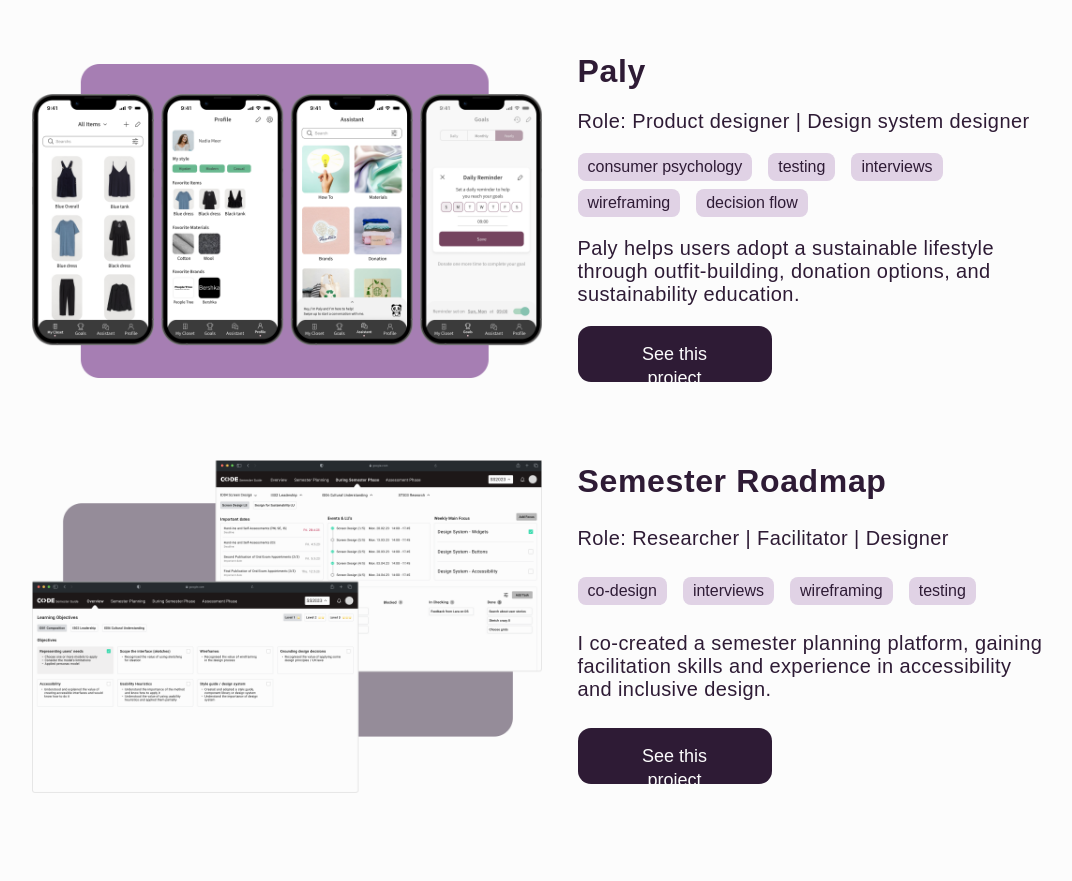
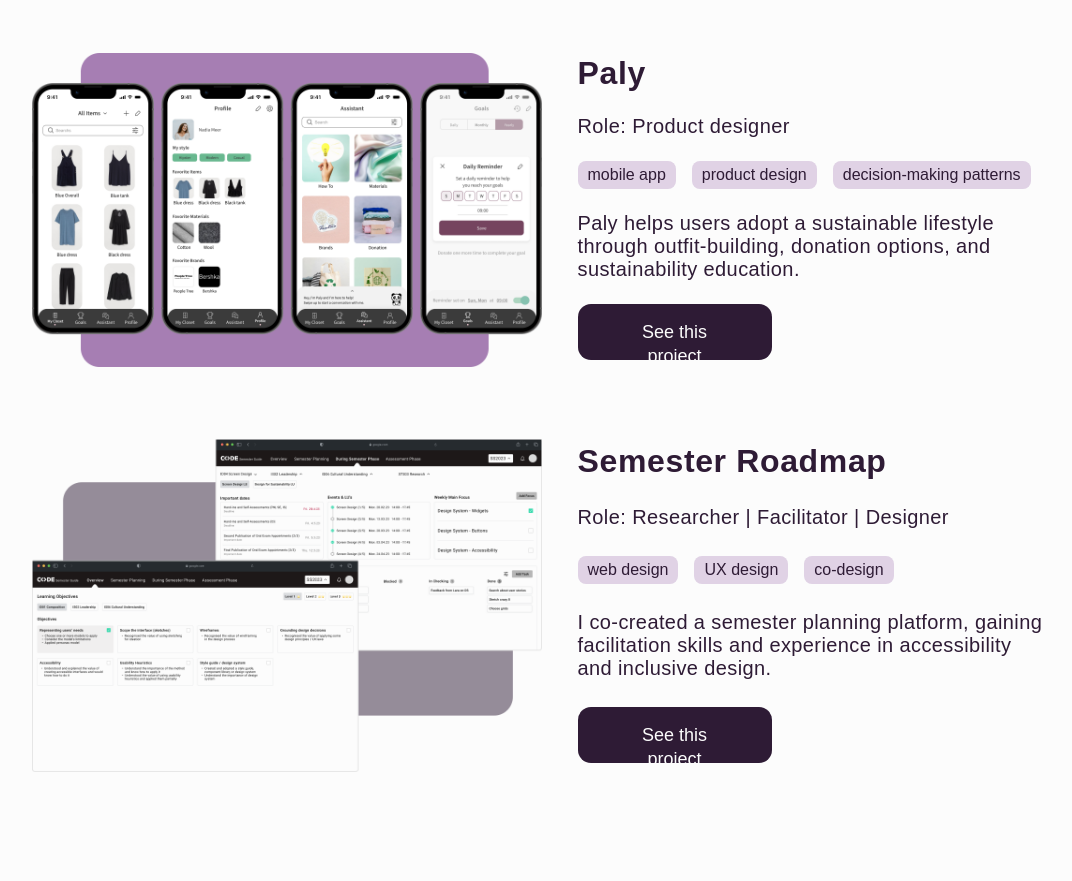
Before and after one commit to MayaAl22/mayaal-design, a plain HTML site: page mayaal.design/index.html in a window 1280 px wide. Shown: the part 812-1693 px from the top of the page, without its empty margins (102-1174 px from the left). Drawn offline with Linux system fonts and the light colour scheme; a web font is replaced by a local one.

Commit message:
Change text and role in works

```diff
--- a/mayaal.design/index.html
+++ b/mayaal.design/index.html
@@ -41,22 +41,16 @@
           <li class="work-item">
             <img class="icon" src="/static/images/sections/works/paly.png" alt="Paly app with with four screen mockups">
             <h3 class="title">Paly</h3>
-            <p class="role">Role: Product designer | Design system designer</p>
+            <p class="role">Role: Product designer</p>
             <ul class="tag-list">
               <li class="tag-item">
-                <p>consumer psychology</p>
+                <p>mobile app</p>
               </li>
               <li class="tag-item">
-                <p>testing</p>
+                <p>product design</p>
               </li>
               <li class="tag-item">
-                <p>interviews</p>
-              </li>
-              <li class="tag-item">
-                <p>wireframing</p>
-              </li>
-              <li class="tag-item">
-                <p>decision flow</p>
+                <p>decision-making patterns</p>
               </li>
             </ul>
             <p class="text">Paly helps users adopt a sustainable lifestyle through outfit-building, donation options, and sustainability education.</p>
@@ -70,16 +64,13 @@
             <p class="role">Role: Researcher | Facilitator | Designer</p>
             <ul class="tag-list">
               <li class="tag-item">
-                <p>co-design</p>
+                <p>web design</p>
               </li>
               <li class="tag-item">
-                <p>interviews</p>
+                <p>UX design</p>
               </li>
               <li class="tag-item">
-                <p>wireframing</p>
-              </li>
-              <li class="tag-item">
-                <p>testing</p>
+                <p>co-design</p>
               </li>
             </ul>
             <p class="text">I co-created a semester planning platform, gaining facilitation skills and experience in accessibility and inclusive design.</p>
```
Also changed, not shown: mayaal.design/work.html (+7 -16 lines).
